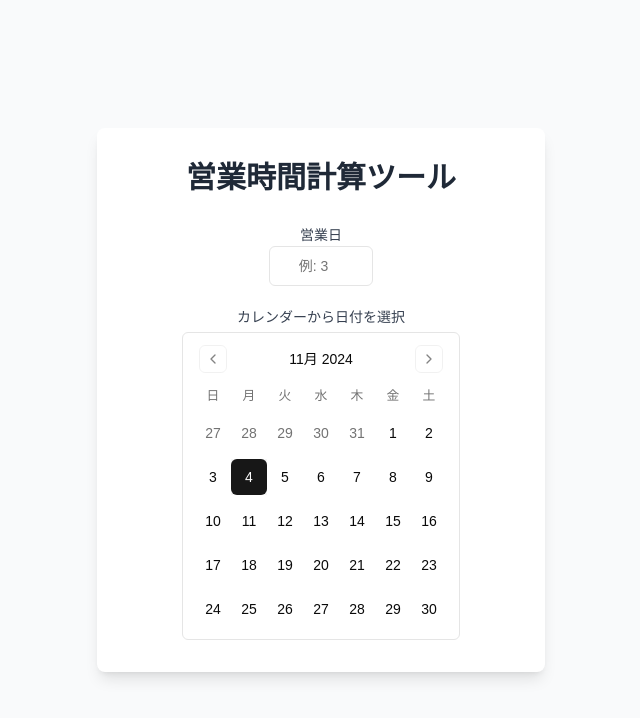
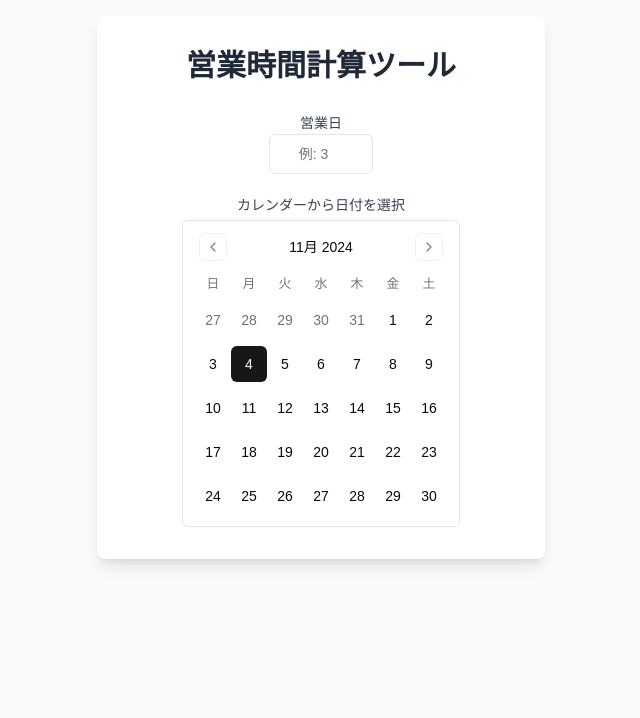
Before and after one commit to shonsukee/WDCal, a Next.js app: page / in a window 1280 px wide. Shown: the top 718 px of the page, without its empty margins (319-959 px from the left). Built offline with nearby package versions, Linux system fonts and the light colour scheme.

Commit message:
[Fix]位置修正

```diff
--- a/src/features/BusinessCalculation.tsx
+++ b/src/features/BusinessCalculation.tsx
@@ -25,7 +25,7 @@
 	};
 
 	return (
-		<div className="flex flex-col items-center min-h-screen justify-center bg-gray-50 p-4">
+		<div className="flex flex-col items-center min-h-screen bg-gray-50 p-4">
 			<div className="bg-white shadow-lg rounded-lg p-8 w-full max-w-md">
 				<h1 className="text-3xl font-semibold text-center mb-8 text-gray-800">
 					営業時間計算ツール
```
